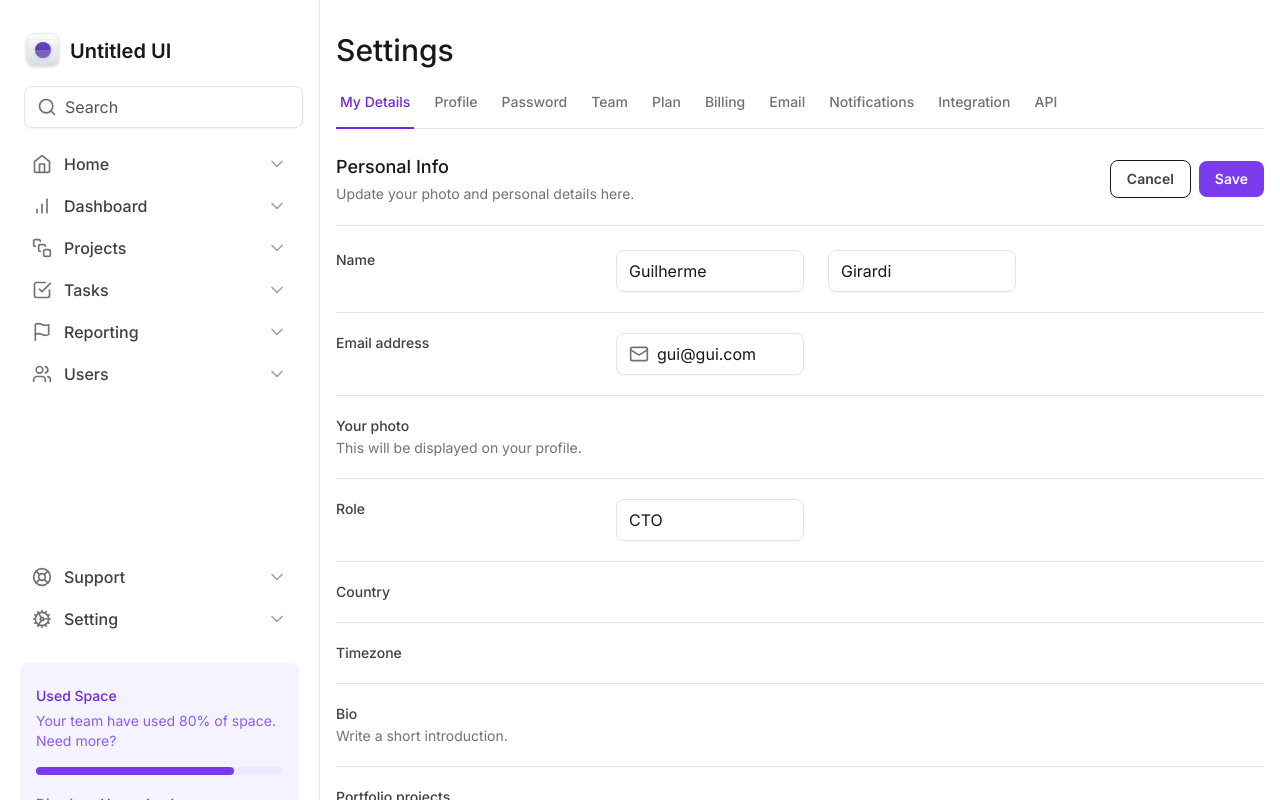
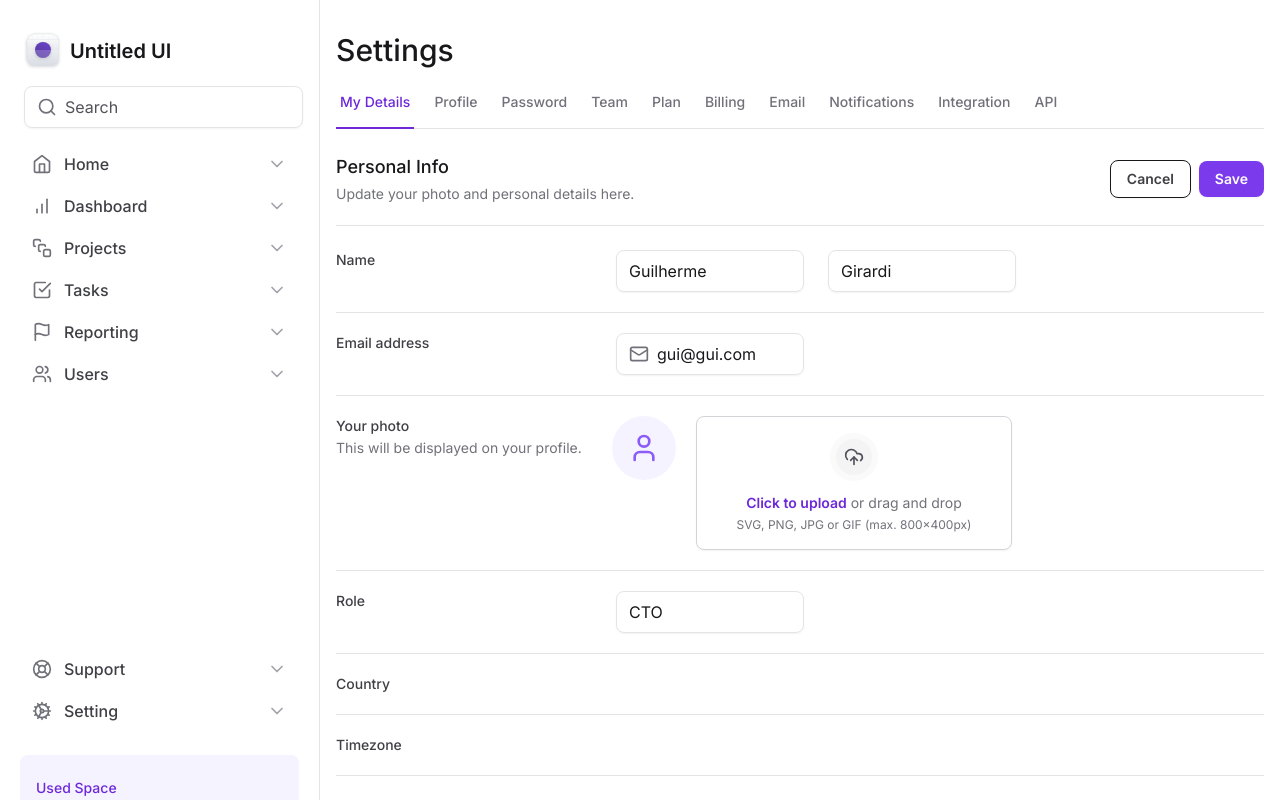
Before and after one commit to euguilhermegirardi/dashboard-tailwindcss, a Next.js app: page / in a window 1280 px wide. Shown: the top 800 px of the page. Built offline with nearby package versions, Linux system fonts and the light colour scheme.

Commit message:
Apply Composition Pattern to Your Photo section and more

```diff
--- /dev/null
+++ b/src/app/components/Form/FileInput/Control.tsx
@@ -0,0 +1,7 @@
+import { ComponentProps } from 'react'
+
+export type ControlProps = ComponentProps<'input'>
+
+export function Control(props: ControlProps) {
+  return <input type="file" className="sr-only" id="photo" {...props} />
+}
--- /dev/null
+++ b/src/app/components/Form/FileInput/ImagePreview.tsx
@@ -0,0 +1,11 @@
+import { User } from 'lucide-react'
+
+export function ImagePreview() {
+  return (
+    <div className="flex items-start gap-5">
+      <div className="flex h-16 w-16 items-center justify-center rounded-full bg-violet-50">
+        <User className="h-8 w-8 text-violet-500" />
+      </div>
+    </div>
+  )
+}
--- /dev/null
+++ b/src/app/components/Form/FileInput/Root.tsx
@@ -0,0 +1,7 @@
+import { ComponentProps } from 'react'
+
+export type RootProps = ComponentProps<'div'>
+
+export function Root(props: RootProps) {
+  return <div {...props} />
+}
--- /dev/null
+++ b/src/app/components/Form/FileInput/Trigger.tsx
@@ -0,0 +1,22 @@
+import { UploadCloud } from 'lucide-react'
+
+export function Trigger() {
+  return (
+    <label
+      htmlFor="photo"
+      className="group  flex flex-1 cursor-pointer flex-col items-center gap-3 rounded-lg border border-zinc-300 px-6 py-4 text-center text-zinc-500 shadow-sm hover:bg-violet-25"
+    >
+      <div className="rounded-full border-6 border-zinc-50 bg-zinc-100 p-2 transition delay-150 ease-in-out  group-hover:border-violet-50 group-hover:bg-violet-100 ">
+        <UploadCloud className="text-zinc-600h-5 text-zinc-600h-5 h-5 w-5 text-zinc-600 hover:text-violet-500 group-hover:text-violet-600" />
+      </div>
+
+      <div className="flex flex-col items-center gap-1">
+        <span className="text-sm">
+          <span className="font-semibold text-violet-700">Click to upload</span>{' '}
+          or drag and drop
+        </span>
+        <span className="text-xs">SVG, PNG, JPG or GIF (max. 800x400px)</span>
+      </div>
+    </label>
+  )
+}
--- /dev/null
+++ b/src/app/components/Form/FileInput/index.ts
@@ -0,0 +1,6 @@
+import { Control } from './Control'
+import { ImagePreview } from './ImagePreview'
+import { Root } from './Root'
+import { Trigger } from './Trigger'
+
+export { Control, ImagePreview, Root, Trigger }
--- a/src/app/page.tsx
+++ b/src/app/page.tsx
@@ -1,6 +1,7 @@
 import { Mail } from 'lucide-react'
 import { SettingsTabs } from './components/SettingsTabs'
 import * as Input from './components/Sidebar/Input'
+import * as FileInput from './components/Form/FileInput'
 
 export default function Home() {
   return (
@@ -39,7 +40,7 @@ export default function Home() {
           action=""
           className="mt-6 flex w-full flex-col gap-5 divide-y divide-zinc-200"
         >
-          <div className="grid-cols-form grid gap-3">
+          <div className="grid grid-cols-form gap-3">
             <label
               htmlFor="firstName"
               className="text-sm font-medium text-zinc-700"
@@ -57,7 +58,7 @@ export default function Home() {
             </div>
           </div>
 
-          <div className="grid-cols-form grid gap-3 pt-5">
+          <div className="grid grid-cols-form gap-3 pt-5">
             <label
               htmlFor="firstName"
               className="text-sm font-medium text-zinc-700"
@@ -79,19 +80,22 @@ export default function Home() {
             </div>
           </div>
 
-          <div className="grid-cols-form grid gap-3 pt-5">
-            <label
-              htmlFor="photo"
-              className="text-sm font-medium text-zinc-700 "
-            >
+          <div className="grid grid-cols-form gap-3 pt-5">
+            <label htmlFor="" className="text-sm font-medium text-zinc-700">
               Your photo
               <span className="text-md mt-0.5 block font-normal text-zinc-500">
                 This will be displayed on your profile.
               </span>
             </label>
+
+            <FileInput.Root className="flex items-start gap-5">
+              <FileInput.ImagePreview />
+              <FileInput.Trigger />
+              <FileInput.Control />
+            </FileInput.Root>
           </div>
 
-          <div className="grid-cols-form grid gap-3 pt-5">
+          <div className="grid grid-cols-form gap-3 pt-5">
             <label htmlFor="role" className="text-sm font-medium text-zinc-700">
               Role
             </label>
@@ -102,7 +106,7 @@ export default function Home() {
             </div>
           </div>
 
-          <div className="grid-cols-form grid gap-3 pt-5">
+          <div className="grid grid-cols-form gap-3 pt-5">
             <label
               htmlFor="country"
               className="text-sm font-medium text-zinc-700"
@@ -112,7 +116,7 @@ export default function Home() {
             <div className="grid grid-cols-2 gap-6"></div>
           </div>
 
-          <div className="grid-cols-form grid gap-3 pt-5">
+          <div className="grid grid-cols-form gap-3 pt-5">
             <label
               htmlFor="timezone"
               className="text-sm font-medium text-zinc-700"
@@ -122,7 +126,7 @@ export default function Home() {
             <div className="grid grid-cols-2 gap-6"></div>
           </div>
 
-          <div className="grid-cols-form grid gap-3 pt-5">
+          <div className="grid grid-cols-form gap-3 pt-5">
             <label htmlFor="bio" className="text-sm font-medium text-zinc-700 ">
               Bio
               <span className="text-md mt-0.5 block font-normal text-zinc-500">
@@ -131,7 +135,7 @@ export default function Home() {
             </label>
           </div>
 
-          <div className="grid-cols-form grid gap-3 pt-5">
+          <div className="grid grid-cols-form gap-3 pt-5">
             <label
               htmlFor="portfolio"
               className="text-sm font-medium text-zinc-700 "
@@ -150,6 +154,7 @@ export default function Home() {
             >
               Cancel
             </button>
+
             <button
               name="settings"
               className="rounded-lg bg-violet-600 px-4 py-2 text-sm font-semibold text-white shadow-sm hover:bg-violet-700"
```
